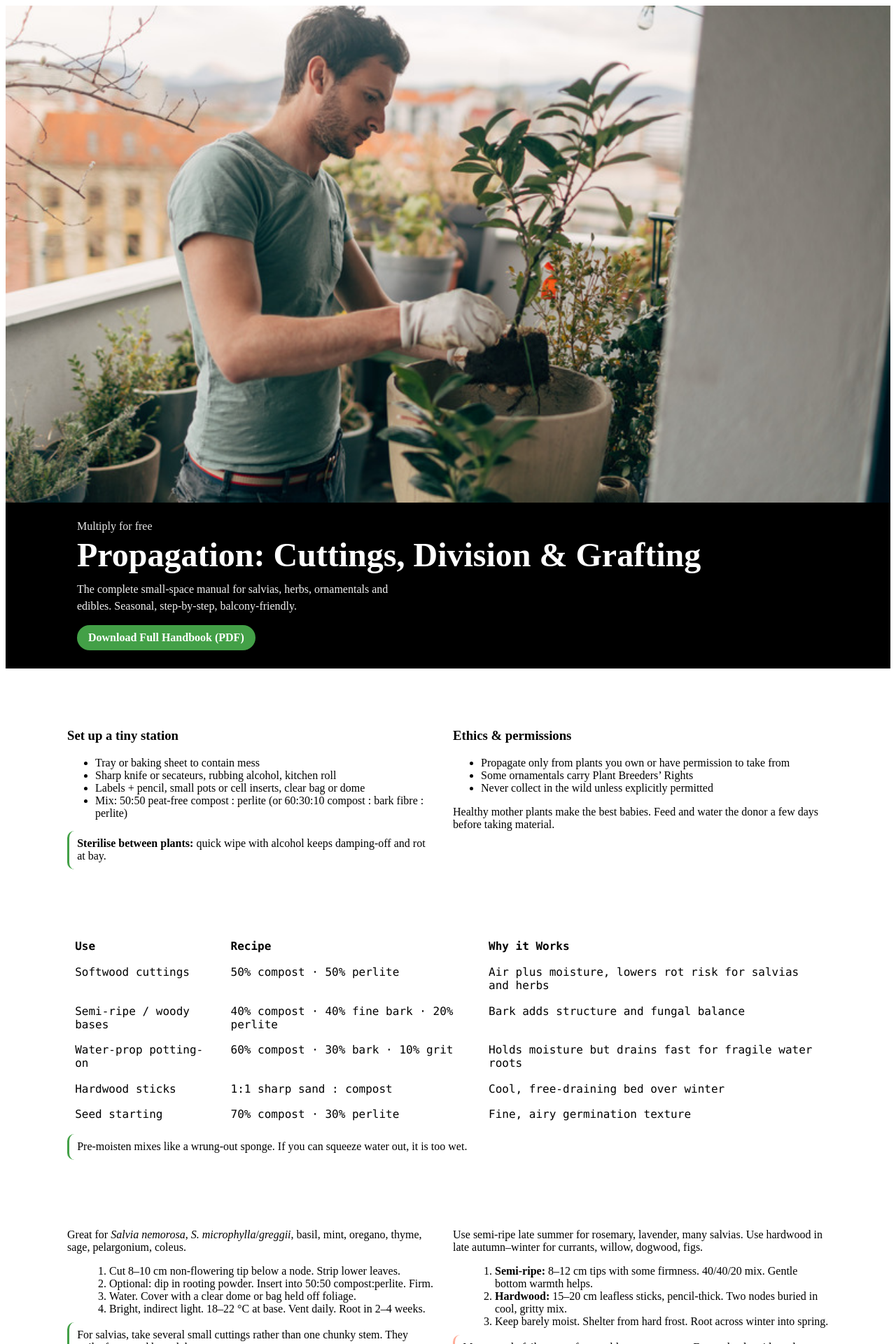
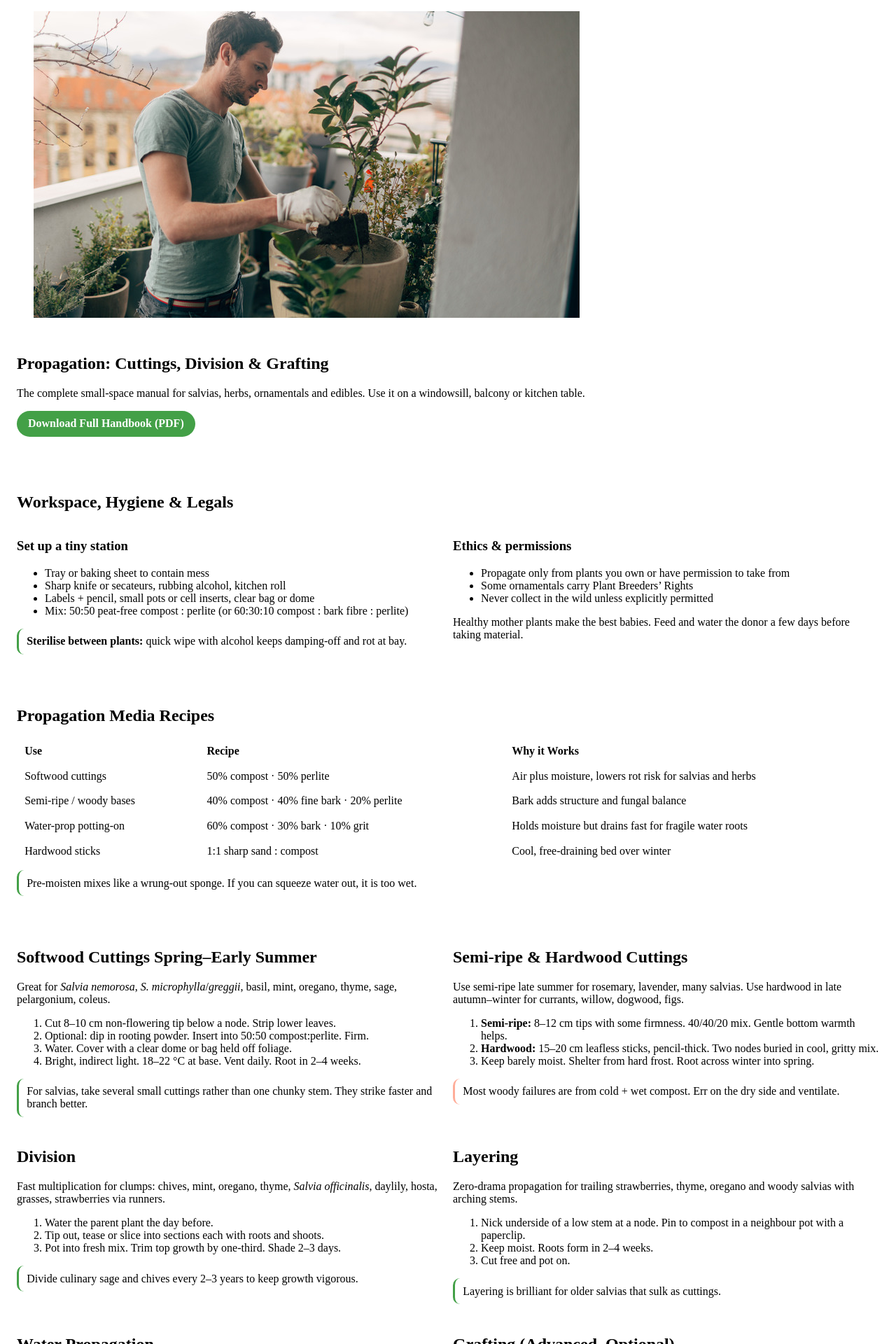
Before and after one commit to grantfitfuel/patchandpot, a Jekyll site: the page built from sites/guides/propagation.html, in a window 1280 px wide. Shown: the top 1920 px of the page at 70% size. Built offline with Jekyll 4.4.1, drawn with Linux system fonts in a browser that asks for light colours; some of the changed text lies outside the part shown.

Commit message:
Update propagation.html

```diff
--- a/sites/guides/propagation.html
+++ b/sites/guides/propagation.html
@@ -4,98 +4,68 @@ title: Propagation: Cuttings, Division & Grafting
 description: The full small-space propagation handbook — salvias, herbs, softwood, semi-ripe and hardwood cuttings, division, layering, water-prop, seed starting, grafting, hygiene, media recipes, seasonal calendar, troubleshooting, FAQs and printable resources.
 ---
 
-<!-- PAGE-ONLY, SCOPED STYLES -->
+<!-- PAGE-ONLY, LIGHT-TOUCH & SCOPED -->
 <style>
-  /* Scope everything to this page only */
-  .p-prop{
-    /* local fallbacks so this page stays dark even if globals fail */
-    --accent:#43A047;
-    --glass:var(--glass, rgba(255,255,255,.04));
-    --stroke:var(--stroke, rgba(255,255,255,.14));
-    --ink:var(--ink, #e6f0ea);
-    --bg:var(--bg, #0b0f14);
-    color:var(--ink);
-    background:var(--bg);
+  /* scope to this page only */
+  .pg-prop img{display:block;max-width:100%;height:auto}
+  .pg-prop .hero .overlay{display:none}   /* keep your photo clean */
+  .pg-prop .hero .content{display:none}   /* do NOT overlay text on the hero image */
+
+  /* Green buttons on this page */
+  .pg-prop .btn,
+  .pg-prop .btn.primary,
+  .pg-prop .btn.ghost{
+    display:inline-block;
+    padding:.65rem 1rem;
+    border-radius:999px;
+    background:#43A047;
+    color:#fff;
+    font-weight:700;
+    text-decoration:none;
+    border:0;
+    line-height:1;
+    transition:background .15s ease, transform .08s ease;
+    white-space:nowrap;
   }
-  .p-prop *{box-sizing:border-box}
+  .pg-prop .btn:hover{background:#2E7D32}
+  .pg-prop .btn:active{transform:translateY(1px)}
 
-  /* HERO: image first; then a separate black band with white text */
-  .p-prop .hero{position:static;min-height:0;display:block}
-  .p-prop .hero figure{position:static;margin:0}
-  .p-prop .hero figure img{width:100%;height:auto;display:block;object-fit:cover;object-position:center 30%}
-  .p-prop .hero .overlay{display:none}
-  .p-prop .hero .content{display:none} /* avoid overlaying text on the photo */
-
-  .p-prop .hero-band{
-    background:#000;color:#fff;padding:1.6rem 0
-  }
-  .p-prop .hero-band .eyebrow{display:block;opacity:.9;margin-bottom:.25rem}
-  .p-prop .hero-band h1{margin:.2rem 0 .6rem;font-size:clamp(1.9rem,4vw,3rem);line-height:1.15}
-  .p-prop .hero-band .lead{max-width:62ch;opacity:.95;line-height:1.5;margin:0 0 .9rem}
-
-  /* Buttons – Patch & Pot green everywhere on this page */
-  .p-prop .btn{
-    display:inline-block;padding:.65rem 1rem;border:0;border-radius:999px;
-    background:#43A047;color:#fff;text-decoration:none;font-weight:700;line-height:1;
-    transition:background .15s ease, transform .08s ease;white-space:nowrap
-  }
-  .p-prop .btn:hover{background:#2E7D32}
-  .p-prop .btn:active{transform:translateY(1px)}
-
-  /* Layout helpers (scoped) */
-  .p-prop .wrap{max-width:var(--maxw,1100px);margin:0 auto;padding:0 20px}
-  .p-prop .wrap-wide{max-width:1160px;margin:0 auto;padding:0 20px}
-  .p-prop .grid{display:grid;gap:14px}
-  @media (min-width:980px){.p-prop .grid.two{grid-template-columns:1fr 1fr}}
-  @media (min-width:1200px){.p-prop .grid.three{grid-template-columns:repeat(3,1fr)}}
-
-  /* Cards/tables mimic site theme */
-  .p-prop .section{
-    background:var(--glass);border:1px solid var(--stroke);
-    border-radius:16px;padding:16px;margin:12px 0
-  }
-  .p-prop h2{color:#fff;margin:.1rem 0 .6rem}
-  .p-prop .steps{list-style:decimal;margin:.25rem 0 0 1.25rem}
-  .p-prop .tip{border-left:3px solid #43A047;padding:.6rem .7rem;background:rgba(255,255,255,.06);border-radius:10px;margin:.6rem 0}
-  .p-prop .warn{border-left:3px solid #ffad99;padding:.6rem .7rem;background:rgba(255,255,255,.06);border-radius:10px;margin:.6rem 0}
-  .p-prop .callout{border:1px dashed var(--stroke);border-radius:12px;padding:.7rem .85rem;background:rgba(255,255,255,.05)}
-  .p-prop .mono{font-family:ui-monospace,SFMono-Regular,Menlo,Consolas,"Liberation Mono",monospace}
-  .p-prop .table{width:100%;border-collapse:separate;border-spacing:0;overflow:hidden;border-radius:12px;border:1px solid var(--stroke)}
-  .p-prop .table th,.p-prop .table td{border-bottom:1px solid var(--stroke);padding:.55rem .7rem;text-align:left;vertical-align:top}
-  .p-prop .table thead th{background:rgba(255,255,255,.06)}
-
-  .p-prop .kbd{padding:.05rem .35rem;border:1px solid var(--stroke);border-radius:6px;background:rgba(255,255,255,.06);font:600 .85rem/1 ui-monospace}
-
-  /* Mini nav chips */
-  .p-prop .mini-nav{display:flex;gap:.6rem;flex-wrap:wrap;justify-content:center;margin:1rem 0 2rem}
-  .p-prop .mini-nav a{background:#43A047;border:1px solid #2E7D32;color:#fff;padding:.45rem .75rem;border-radius:999px;text-decoration:none;font-weight:700}
-  .p-prop .mini-nav a:hover{background:#2E7D32}
+  /* Optional: keep the familiar card/table look, using your theme tokens */
+  .pg-prop .section{background:var(--glass);border:1px solid var(--stroke);border-radius:16px;padding:16px;margin:12px 0}
+  .pg-prop .grid{display:grid;gap:14px}
+  @media (min-width:980px){.pg-prop .grid.two{grid-template-columns:1fr 1fr}}
+  @media (min-width:1200px){.pg-prop .grid.three{grid-template-columns:repeat(3,1fr)}}
+  .pg-prop .table{width:100%;border:1px solid var(--stroke);border-radius:12px;border-collapse:separate;border-spacing:0;overflow:hidden}
+  .pg-prop .table th,.pg-prop .table td{border-bottom:1px solid var(--stroke);padding:.55rem .7rem;text-align:left;vertical-align:top}
+  .pg-prop .table thead th{background:rgba(255,255,255,.06)}
+  .pg-prop .tip{border-left:3px solid #43A047;background:rgba(255,255,255,.06);border-radius:10px;padding:.6rem .7rem;margin:.6rem 0}
+  .pg-prop .warn{border-left:3px solid #ffad99;background:rgba(255,255,255,.06);border-radius:10px;padding:.6rem .7rem;margin:.6rem 0}
+  .pg-prop .kbd{padding:.05rem .35rem;border:1px solid var(--stroke);border-radius:6px;background:rgba(255,255,255,.06);font:600 .85rem/1 ui-monospace}
+  .pg-prop .mini-nav{display:flex;gap:.6rem;flex-wrap:wrap;justify-content:center;margin:1rem 0 2rem}
+  .pg-prop .mini-nav a{background:#43A047;border:1px solid #2E7D32;color:#fff;padding:.45rem .75rem;border-radius:999px;text-decoration:none;font-weight:700}
+  .pg-prop .mini-nav a:hover{background:#2E7D32}
 </style>
 
-<div class="p-prop">
+<div class="pg-prop">
 
-  <!-- HERO (image only) -->
+  <!-- HERO IMAGE ONLY (text comes below as normal content) -->
   <header class="hero" role="banner" aria-label="Propagation hero">
     <figure>
-      <img src="/img/hero.jpg" alt="Hands potting up with soil and tools">
+      <img src="{{ '/img/hero.jpg' | relative_url }}" alt="Hands potting up with soil and tools">
       <div class="overlay" aria-hidden="true"></div>
     </figure>
-    <!-- original .content intentionally suppressed via CSS on this page -->
     <div class="content" aria-hidden="true"></div>
   </header>
 
-  <!-- BLACK BAND WITH WHITE TEXT BELOW IMAGE -->
-  <div class="hero-band">
-    <div class="wrap">
-      <span class="eyebrow">Multiply for free</span>
+  <!-- NORMAL CONTENT BELOW HERO (on your global black page background) -->
+  <main class="wrap wrap-wide" role="main">
+
+    <!-- Intro block -->
+    <section class="section">
       <h1>Propagation: Cuttings, Division &amp; Grafting</h1>
-      <p class="lead">The complete small-space manual for salvias, herbs, ornamentals and edibles. Seasonal, step-by-step, balcony-friendly.</p>
-      <a class="btn" href="/pdf/propagation.pdf" target="_blank" rel="noopener">Download Full Handbook (PDF)</a>
-    </div>
-  </div>
-
-  <!-- MAIN CONTENT -->
-  <div class="wrap-wide">
+      <p class="lead">The complete small-space manual for salvias, herbs, ornamentals and edibles. Use it on a windowsill, balcony or kitchen table.</p>
+      <p><a class="btn primary" href="{{ '/pdf/propagation.pdf' | relative_url }}" target="_blank" rel="noopener">Download Full Handbook (PDF)</a></p>
+    </section>
 
     <!-- 1. Set-up & hygiene -->
     <section class="section">
@@ -133,7 +103,6 @@ description: The full small-space propagation handbook — salvias, herbs, softw
           <tr><td>Semi-ripe / woody bases</td><td>40% compost · 40% fine bark · 20% perlite</td><td>Bark adds structure and fungal balance</td></tr>
           <tr><td>Water-prop potting-on</td><td>60% compost · 30% bark · 10% grit</td><td>Holds moisture but drains fast for fragile water roots</td></tr>
           <tr><td>Hardwood sticks</td><td>1:1 sharp sand : compost</td><td>Cool, free-draining bed over winter</td></tr>
-          <tr><td>Seed starting</td><td>70% compost · 30% perlite</td><td>Fine, airy germination texture</td></tr>
         </tbody>
       </table>
       <p class="tip">Pre-moisten mixes like a wrung-out sponge. If you can squeeze water out, it is too wet.</p>
@@ -342,13 +308,10 @@ description: The full small-space propagation handbook — salvias, herbs, softw
         </div>
         <div>
           <h3>Downloads</h3>
-          <ul style="list-style:none;margin:0;padding:0;display:grid;gap:.5rem">
-            <li><a class="btn" href="/pdf/propagation.pdf" target="_blank" rel="noopener">Propagation Handbook (PDF)</a></li>
-            <li><a class="btn" href="/pdf/prop-log-cards.pdf" target="_blank" rel="noopener">Propagation Log Cards (PDF)</a></li>
-            <li><a class="btn" href="/pdf/salvia-cuttings-guide.pdf" target="_blank" rel="noopener">Salvia Cuttings Quick Guide (PDF)</a></li>
-            <!-- remove the next two if you don’t ship them -->
-            <li><a class="btn" href="/pdf/herb-prop-guide.pdf" target="_blank" rel="noopener">Herbs &amp; Edibles Guide (PDF)</a></li>
-            <li><a class="btn" href="/pdf/houseplants-guide.pdf" target="_blank" rel="noopener">Houseplant Propagation Basics (PDF)</a></li>
+          <ul style="list-style:none;padding:0;margin:0;display:grid;gap:.5rem">
+            <li><a class="btn" href="{{ '/pdf/propagation.pdf' | relative_url }}" target="_blank" rel="noopener">Propagation Handbook (PDF)</a></li>
+            <li><a class="btn" href="{{ '/pdf/prop-log-cards.pdf' | relative_url }}" target="_blank" rel="noopener">Propagation Log Cards (PDF)</a></li>
+            <li><a class="btn" href="{{ '/pdf/salvia-cuttings-guide.pdf' | relative_url }}" target="_blank" rel="noopener">Salvia Cuttings Quick Guide (PDF)</a></li>
           </ul>
         </div>
       </div>
@@ -357,12 +320,12 @@ description: The full small-space propagation handbook — salvias, herbs, softw
 
     <!-- 11. Cross-nav -->
     <nav class="mini-nav" aria-label="Related guides">
-      <a href="/growing/first-pot.html">Your First Pot</a>
-      <a href="/growing/companion.html">Companion Planting</a>
-      <a href="/growing/pests.html">Pests &amp; Problems</a>
-      <a href="/guides/seed-saving.html">Seed Saving Basics</a>
-      <a href="/seasonal.html">Seasonal Calendar</a>
+      <a href="{{ '/growing/first-pot.html' | relative_url }}">Your First Pot</a>
+      <a href="{{ '/growing/companion.html' | relative_url }}">Companion Planting</a>
+      <a href="{{ '/growing/pests.html' | relative_url }}">Pests &amp; Problems</a>
+      <a href="{{ '/guides/seed-saving.html' | relative_url }}">Seed Saving Basics</a>
+      <a href="{{ '/seasonal.html' | relative_url }}">Seasonal Calendar</a>
     </nav>
 
-  </div><!-- /.wrap-wide -->
-</div><!-- /.p-prop -->
+  </main>
+</div>
```
Also changed, not shown: other parts of sites/guides/propagation.html (+0 -3 lines).
